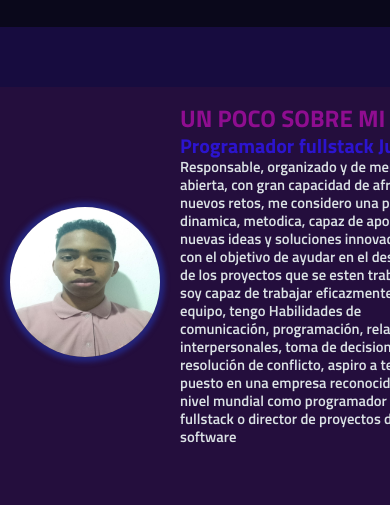
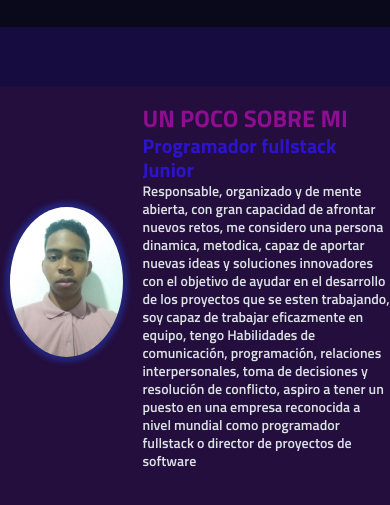
Before and after one commit to EdwinEBB/portafolio, a plain HTML site: page views/index.html in a window 390 px wide. Shown: the part 761-1266 px from the top of the page. Drawn offline with Linux system fonts and the light colour scheme.

Commit message:
intento de arreglar el scroll n°4

```diff
--- a/css/estilo.css
+++ b/css/estilo.css
@@ -594,7 +594,7 @@ nav ul li a:hover{
     }
 
     .text-card{
-        width: 260px;
+        max-width: 80%;
         height: 300px;
         margin-top: 20px;
         margin-left: 20px;
@@ -610,7 +610,7 @@ nav ul li a:hover{
     }
 
     .decripcion{
-        font-size: 14.7px;
+        font-size: .875em;
     }
 
     /*Fin sobre mi*/
```
